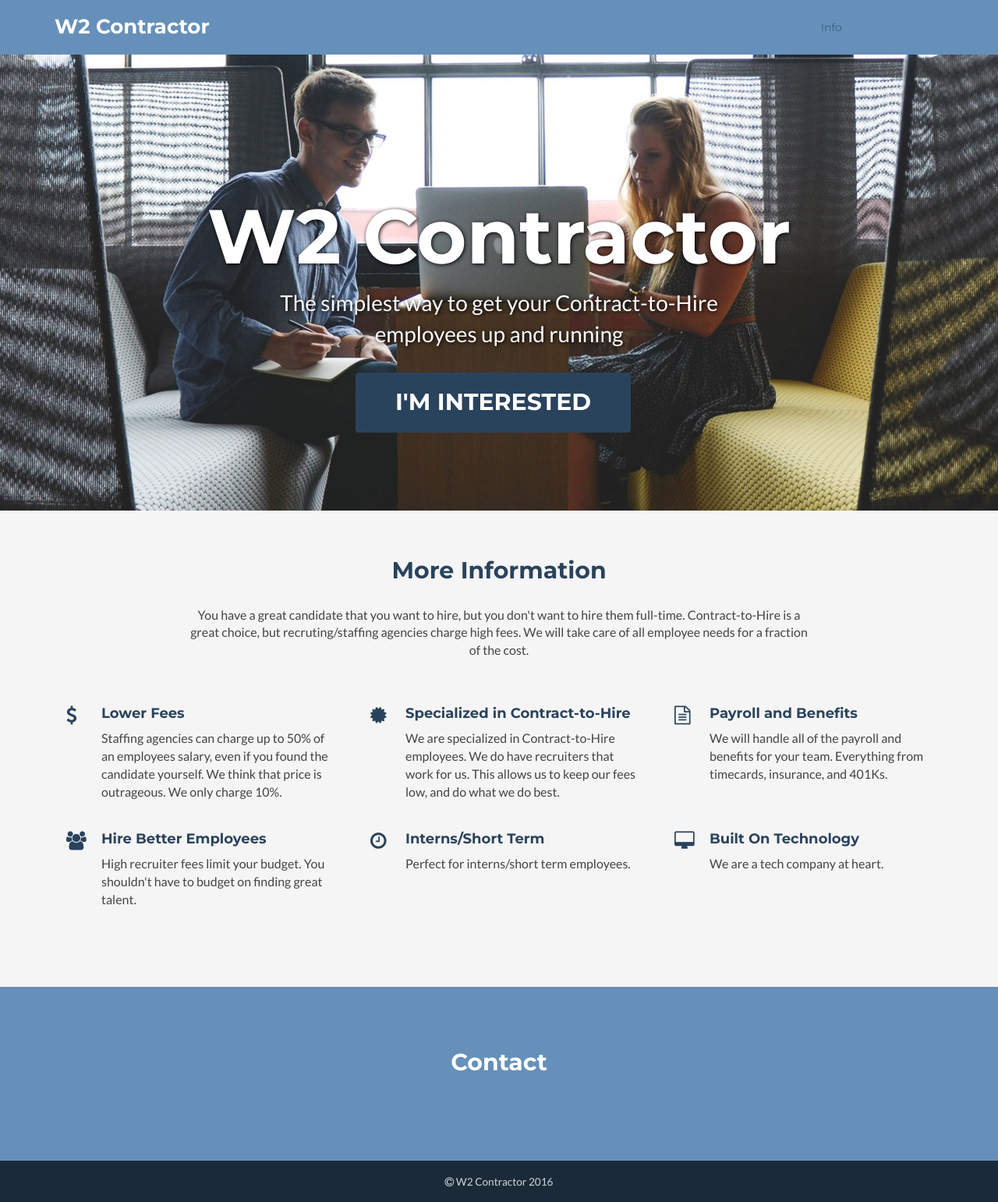
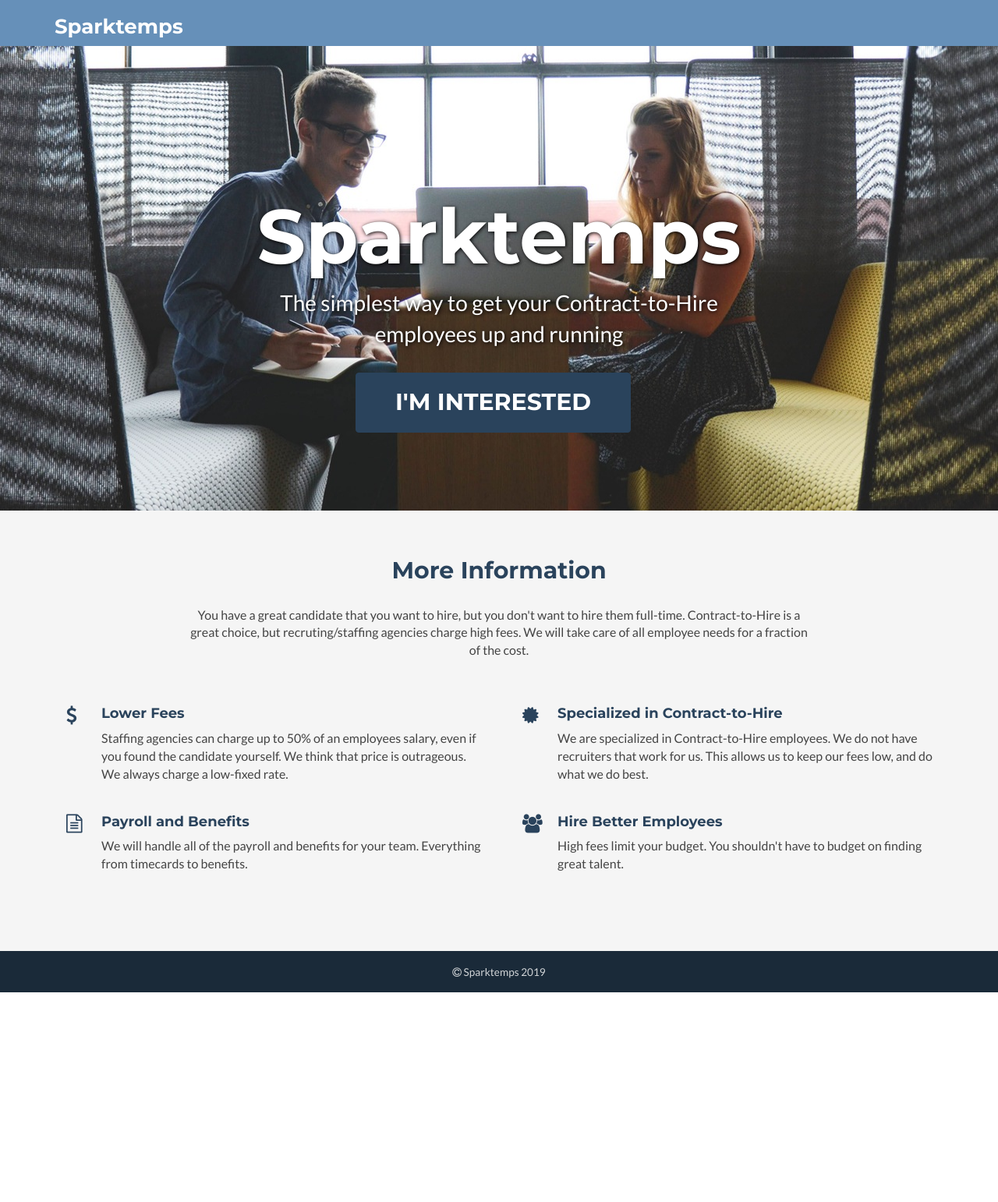
Before and after one commit to w2contractor/w2contractor.github.io, a plain HTML site: page index.html in a window 1280 px wide. Shown: the whole page at 78% size. After the commit the page ends 1273 px from the top, so only its background shows below. Drawn offline with Linux system fonts and the light colour scheme.

Commit message:
updating to sparktemps

```diff
--- a/index.html
+++ b/index.html
@@ -6,23 +6,37 @@
   <!--<![endif]-->
 
   <head>
-    <title>W2 Contractor</title>
+    <title>Sparktemps</title>
     <!-- Meta -->
-    <meta charset="utf-8">
-    <meta http-equiv="X-UA-Compatible" content="IE=edge">
-    <meta name="viewport" content="width=device-width, initial-scale=1.0">
-    <meta name="description" content="">
-    <meta name="author" content="">
-    <link rel="shortcut icon" href="favicon.ico">
-    <link href='http://fonts.googleapis.com/css?family=Lato:300,400,300italic,400italic' rel='stylesheet' type='text/css'>
-    <link href='http://fonts.googleapis.com/css?family=Montserrat:400,700' rel='stylesheet' type='text/css'>
+    <meta charset="utf-8" />
+    <meta http-equiv="X-UA-Compatible" content="IE=edge" />
+    <meta name="viewport" content="width=device-width, initial-scale=1.0" />
+    <meta name="description" content="" />
+    <meta name="author" content="" />
+    <link rel="shortcut icon" href="favicon.ico" />
+    <link
+      href="http://fonts.googleapis.com/css?family=Lato:300,400,300italic,400italic"
+      rel="stylesheet"
+      type="text/css"
+    />
+    <link
+      href="http://fonts.googleapis.com/css?family=Montserrat:400,700"
+      rel="stylesheet"
+      type="text/css"
+    />
     <!-- Global CSS -->
-    <link rel="stylesheet" href="assets/plugins/bootstrap/css/bootstrap.min.css">
+    <link
+      rel="stylesheet"
+      href="assets/plugins/bootstrap/css/bootstrap.min.css"
+    />
     <!-- Plugins CSS -->
-    <link rel="stylesheet" href="assets/plugins/font-awesome/css/font-awesome.css">
-    <link rel="stylesheet" href="assets/plugins/prism/prism.css">
+    <link
+      rel="stylesheet"
+      href="assets/plugins/font-awesome/css/font-awesome.css"
+    />
+    <link rel="stylesheet" href="assets/plugins/prism/prism.css" />
     <!-- Theme CSS -->
-    <link id="theme-style" rel="stylesheet" href="assets/css/styles-3.css">
+    <link id="theme-style" rel="stylesheet" href="assets/css/styles-3.css" />
     <!-- HTML5 shim and Respond.js IE8 support of HTML5 elements and media queries -->
     <!--[if lt IE 9]>
       <script src="https://oss.maxcdn.com/libs/html5shiv/3.7.0/html5shiv.js"></script>
@@ -31,18 +45,18 @@
   </head>
 
   <body data-spy="scroll">
-
     <!---//Facebook button code-->
     <div id="fb-root"></div>
     <script>
       (function(d, s, id) {
-            var js, fjs = d.getElementsByTagName(s)[0];
+        var js,
+          fjs = d.getElementsByTagName(s)[0];
         if (d.getElementById(id)) return;
         js = d.createElement(s);
         js.id = id;
         js.src = "//connect.facebook.net/en_US/sdk.js#xfbml=1&version=v2.0";
         fjs.parentNode.insertBefore(js, fjs);
-        }(document, 'script', 'facebook-jssdk'));
+      })(document, "script", "facebook-jssdk");
     </script>
 
     <!-- ******HEADER****** -->
@@ -50,13 +64,18 @@
       <div class="container">
         <h1 class="logo pull-left">
           <a class="scrollto" href="#promo">
-                    <span class="logo-title">W2 Contractor</span>
+            <span class="logo-title">Sparktemps</span>
           </a>
         </h1>
         <!--//logo-->
         <nav id="main-nav" class="main-nav navbar-right" role="navigation">
           <div class="navbar-header">
-                    <button class="navbar-toggle" type="button" data-toggle="collapse" data-target="#navbar-collapse">
+            <button
+              class="navbar-toggle"
+              type="button"
+              data-toggle="collapse"
+              data-target="#navbar-collapse"
+            >
               <span class="sr-only">Toggle navigation</span>
               <span class="icon-bar"></span>
               <span class="icon-bar"></span>
@@ -67,9 +86,9 @@
           <!--//navbar-header-->
           <div class="navbar-collapse collapse" id="navbar-collapse">
             <ul class="nav navbar-nav">
-                        <li class="active nav-item sr-only"><a class="scrollto" href="#promo">Home</a></li>
-                        <li class="nav-item"><a class="scrollto" href="#info">Info</a></li>
-                        <li class="nav-item last"><a class="scrollto" href="#contact">Contact</a></li>
+              <li class="active nav-item sr-only">
+                <a class="scrollto" href="#promo">Home</a>
+              </li>
             </ul>
             <!--//nav-->
           </div>
@@ -83,10 +102,17 @@
     <!-- ******PROMO****** -->
     <section id="promo" class="promo section offset-header">
       <div class="container text-center">
-            <h2 class="title"><span class="highlight">W2 Contractor</span></h2>
-            <p class="intro">The simplest way to get your Contract-to-Hire employees up and running</p>
+        <h2 class="title"><span class="highlight">Sparktemps</span></h2>
+        <p class="intro">
+          The simplest way to get your Contract-to-Hire employees up and running
+        </p>
         <div class="btns">
-                <a class="btn btn-cta-primary" href="https://derektor.typeform.com/to/NbbDJo" target="_blank">I'm Interested</a>
+          <a
+            class="btn btn-cta-primary"
+            href="https://derektor.typeform.com/to/NbbDJo"
+            target="_blank"
+            >I'm Interested</a
+          >
         </div>
       </div>
       <!--//container-->
@@ -97,106 +123,106 @@
     <section id="info" class="about section">
       <div class="container">
         <h2 class="title text-center">More Information</h2>
-            <p class="intro text-center">You have a great candidate that you want to hire, but you don't want to hire them full-time. Contract-to-Hire is a great choice, but recruting/staffing agencies charge high fees. We will take care of all employee needs for a fraction of the cost.</p>
+        <p class="intro text-center">
+          You have a great candidate that you want to hire, but you don't want
+          to hire them full-time. Contract-to-Hire is a great choice, but
+          recruting/staffing agencies charge high fees. We will take care of all
+          employee needs for a fraction of the cost.
+        </p>
         <div class="row">
-                <div class="item col-md-4 col-sm-6 col-xs-12">
+          <div class="item col-md-6 col-sm-6 col-xs-12">
             <div class="icon-holder">
               <i class="fa fa-usd"></i>
             </div>
             <div class="content">
               <h3 class="sub-title">Lower Fees</h3>
-                        <p>Staffing agencies can charge up to 50% of an employees salary, even if you found the candidate yourself. We think that price is outrageous. We only charge 10%. </p>
+              <p>
+                Staffing agencies can charge up to 50% of an employees salary,
+                even if you found the candidate yourself. We think that price is
+                outrageous. We always charge a low-fixed rate.
+              </p>
             </div>
             <!--//content-->
           </div>
           <!--//item-->
-                <div class="item col-md-4 col-sm-6 col-xs-12">
+          <div class="item col-md-6 col-sm-6 col-xs-12">
             <div class="icon-holder">
               <i class="fa fa-certificate"></i>
             </div>
             <div class="content">
               <h3 class="sub-title">Specialized in Contract-to-Hire</h3>
-                        <p>We are specialized in Contract-to-Hire employees. We do have recruiters that work for us. This allows us to keep our fees low, and do what we do best.</p>
+              <p>
+                We are specialized in Contract-to-Hire employees. We do not have
+                recruiters that work for us. This allows us to keep our fees
+                low, and do what we do best.
+              </p>
             </div>
             <!--//content-->
           </div>
-
-                <div class="item col-md-4 col-sm-6 col-xs-12">
+        </div>
+        <div class="row">
+          <div class="item col-md-6 col-sm-6 col-xs-12">
             <div class="icon-holder">
               <i class="fa fa-file-text-o"></i>
             </div>
             <div class="content">
               <h3 class="sub-title">Payroll and Benefits</h3>
-                        <p>We will handle all of the payroll and benefits for your team. Everything from timecards, insurance, and 401Ks.</p>
+              <p>
+                We will handle all of the payroll and benefits for your team.
+                Everything from timecards to benefits.
+              </p>
             </div>
             <!--//content-->
           </div>
-                </div>
           <!--//item-->
-            <div class="row">
-                <div class="item col-md-4 col-sm-6 col-xs-12">
+          <div class="item col-md-6 col-sm-6 col-xs-12">
             <div class="icon-holder">
               <i class="fa fa-users"></i>
             </div>
             <div class="content">
               <h3 class="sub-title">Hire Better Employees</h3>
-                        <p>High recruiter fees limit your budget. You shouldn't have to budget on finding great talent.</p>
+              <p>
+                High fees limit your budget. You shouldn't have to budget on
+                finding great talent.
+              </p>
             </div>
-                    <!--//content-->
-                </div>
-
-                <div class="item col-md-4 col-sm-6 col-xs-12">
-                    <div class="icon-holder">
-                        <i class="fa fa-clock-o"></i>
-                    </div>
-                    <div class="content">
-                        <h3 class="sub-title">Interns/Short Term</h3>
-                        <p>Perfect for interns/short term employees.</p>
-                    </div>
-                    <!--//content-->
-                </div>
-                <!--//item-->
-                <div class="item col-md-4 col-sm-6 col-xs-12">
-                    <div class="icon-holder">
-                        <i class="fa fa-desktop"></i>
-                    </div>
-                    <div class="content">
-                        <h3 class="sub-title">Built On Technology</h3>
-                        <p>We are a tech company at heart.</p>
           </div>
           <!--//content-->
         </div>
       </div>
-        </div>
       <!--//container-->
     </section>
-    <!--//about-->
-    <!-- ******CONTACT****** -->
-    <section id="contact" class="contact section has-pattern">
-        <div class="container">
-            <h2 class="title text-center" style="color: white;">Contact</h2>
-        </div>
-        <!--//container-->
-    </section>
-    <!--//contact-->
 
     <!-- ******FOOTER****** -->
     <footer class="footer">
       <div class="container text-center">
         <!--/* This template is released under the Creative Commons Attribution 3.0 License. Please keep the attribution link below when using for your own project. Thank you for your support. :) If you'd like to use the template without the attribution, you can check out other license options via our website: themes.3rdwavemedia.com */-->
-            <small class="copyright"><i class="fa fa-copyright"></i> W2 Contractor 2016</small>
+        <small class="copyright"
+          ><i class="fa fa-copyright"></i> Sparktemps 2019</small
+        >
       </div>
       <!--//container-->
     </footer>
     <!--//footer-->
 
     <!-- Javascript -->
-    <script type="text/javascript" src="assets/plugins/jquery-1.11.3.min.js"></script>
-    <script type="text/javascript" src="assets/plugins/jquery.easing.1.3.js"></script>
-    <script type="text/javascript" src="assets/plugins/bootstrap/js/bootstrap.min.js"></script>
-    <script type="text/javascript" src="assets/plugins/jquery-scrollTo/jquery.scrollTo.min.js"></script>
+    <script
+      type="text/javascript"
+      src="assets/plugins/jquery-1.11.3.min.js"
+    ></script>
+    <script
+      type="text/javascript"
+      src="assets/plugins/jquery.easing.1.3.js"
+    ></script>
+    <script
+      type="text/javascript"
+      src="assets/plugins/bootstrap/js/bootstrap.min.js"
+    ></script>
+    <script
+      type="text/javascript"
+      src="assets/plugins/jquery-scrollTo/jquery.scrollTo.min.js"
+    ></script>
     <script type="text/javascript" src="assets/plugins/prism/prism.js"></script>
     <script type="text/javascript" src="assets/js/main.js"></script>
   </body>
-
 </html>
```
Lines whose indentation alone changed are shown as unchanged.
